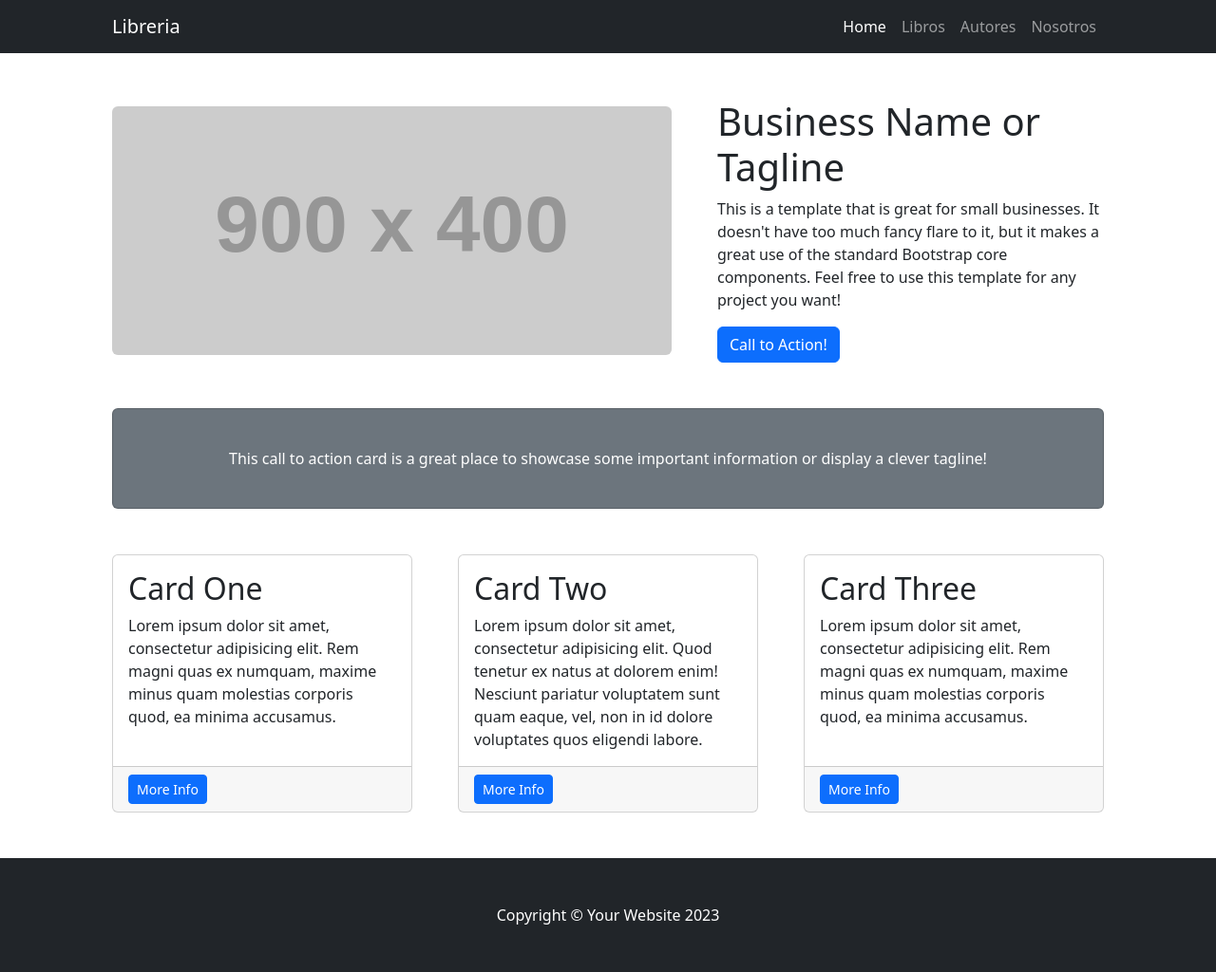
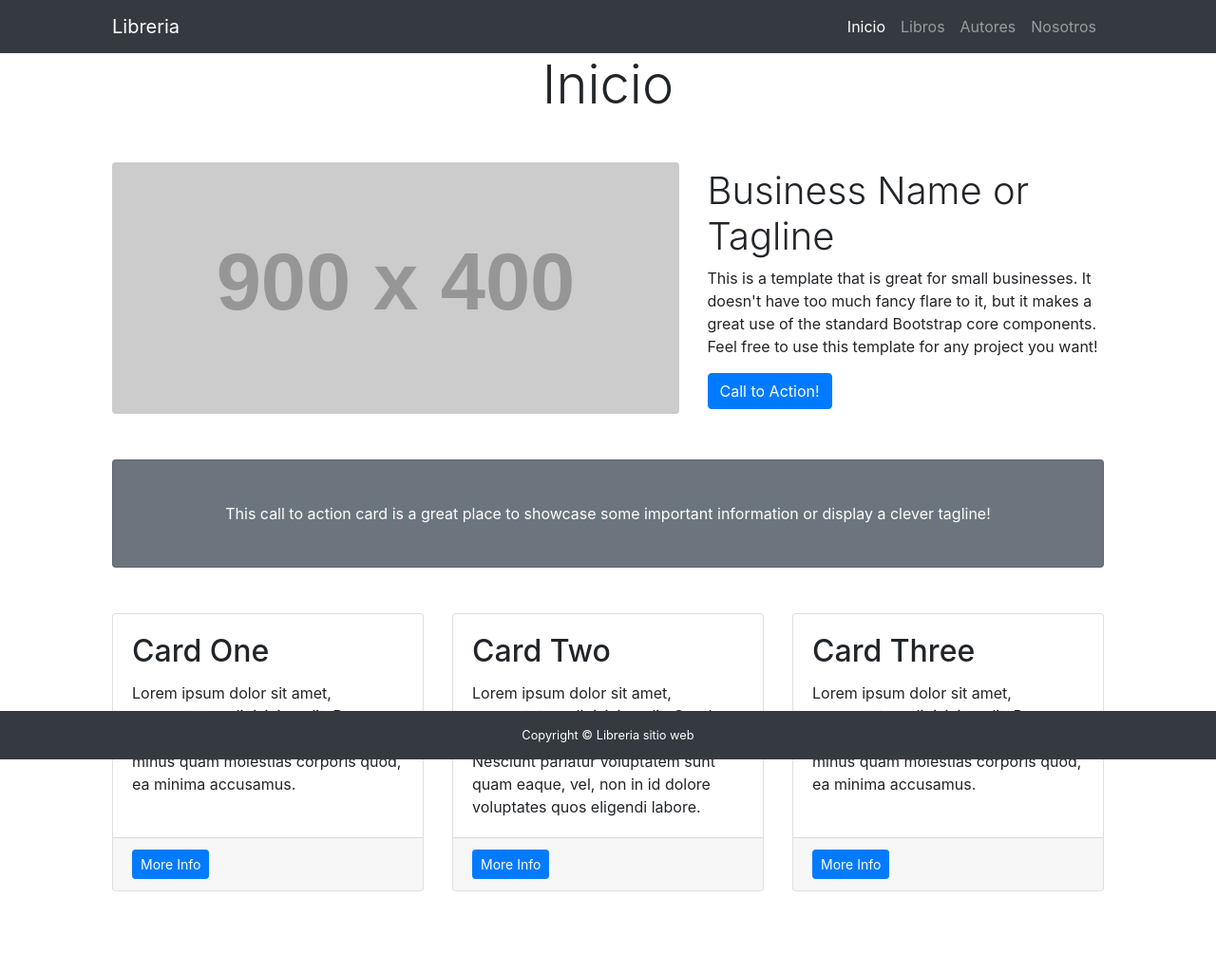
Before and after one commit to LisandroLeone1/Libreria-con-Django, a Django app: page /core/ in a window 1280 px wide. Shown: the whole page at 95% size. After the commit the page ends 939 px from the top, so only its background shows below. Run offline with Django 5.2, Linux system fonts and the light colour scheme; grey boxes labelled with a size stand in for pictures from a placeholder-image service; some libraries are stand-ins or nearby versions.

Commit message:
mejoras html

```diff
--- a/proyecto/core/templates/core/base.html
+++ b/proyecto/core/templates/core/base.html
@@ -1,26 +1,60 @@
 {% load static %}
 <!DOCTYPE html>
-<html lang="en">
+<html lang="es">
 <head>
     <meta charset="utf-8" />
     <meta name="viewport" content="width=device-width, initial-scale=1, shrink-to-fit=no" />
     <meta name="description" content="" />
     <meta name="author" content="" />
-    <title>Small Business - Start Bootstrap Template
+    <title>
+
         {% block titulo %}
         {% endblock titulo %}
+
     </title>
     <!-- Favicon-->
-    <link rel="icon" type="image/x-icon" href="assets/favicon.ico" />
+    <link rel="icon" type="image/x-icon" href="{% static 'core/assets/favicon.ico' %}" />
     <!-- Core theme CSS (includes Bootstrap)-->
     <link href="{% static 'core/css/styles.css' %}" rel="stylesheet" />
 </head>
 <body>
+    <nav class="navbar navbar-expand-lg navbar-dark bg-dark">
+        <div class="container px-5">
+            <a class="navbar-brand" href="#!">Libreria</a>
+            <button class="navbar-toggler" type="button" data-bs-toggle="collapse" data-bs-target="#navbarSupportedContent" aria-controls="navbarSupportedContent" aria-expanded="false" aria-label="Toggle navigation"><span class="navbar-toggler-icon"></span></button>
+            <div class="collapse navbar-collapse" id="navbarSupportedContent">
+                <ul class="navbar-nav ms-auto mb-2 mb-lg-0">
+                    <li class="nav-item"><a class="nav-link active" aria-current="page" href="{% url 'core:index' %}">Inicio</a></li>
+                    <li class="nav-item"><a class="nav-link" href="{% url 'libros:index' %}">Libros</a></li>
+                    <li class="nav-item"><a class="nav-link" href="{% url 'libros:lista_autores' %}">Autores</a></li>
+                    <li class="nav-item"><a class="nav-link" href="#!">Nosotros</a></li>
+                </ul>
+            </div>
+        </div>
+    </nav>
+
+    <meta charset="UTF-8">
+    <meta name="viewport" content="width=device-width, initial-scale=1.0">
+    <link rel="stylesheet" href="https://stackpath.bootstrapcdn.com/bootstrap/4.5.2/css/bootstrap.min.css">
+    <h1 class="display-4 text-center">
+        {% block body_title %}
+
+        {% endblock body_title %}
+    </h1>
+
+
+
     {% block contenido %}
     {% endblock contenido %}
+     <!-- Footer-->
+     <footer class="py-3 bg-dark fixed-bottom">
+        <div class="container px-4 px-lg-5">
+            <p class="m-0 text-center text-white small">Copyright &copy; Libreria sitio web</p>
+        </div>
+    </footer>
      <!-- Bootstrap core JS-->
      <script src="https://cdn.jsdelivr.net/npm/bootstrap@5.2.3/dist/js/bootstrap.bundle.min.js"></script>
      <!-- Core theme JS-->
-     <script src="js/scripts.js"></script>
+     <script src="{% static 'core/js/scripts.js' %}"></script>
 </body>
 </html>
--- a/proyecto/core/templates/core/index.html
+++ b/proyecto/core/templates/core/index.html
@@ -1,26 +1,16 @@
 {% extends 'core/base.html' %}
 
 {% block titulo %}
-    <h1>PROYECTO</h1>
+    PROYECTO
  {% endblock titulo %}
 
-{% block contenido %}
+ {% block body_title %}
+        Inicio
+ {% endblock body_title %}
+
+ {% block contenido %}
 
 
-    <nav class="navbar navbar-expand-lg navbar-dark bg-dark">
-        <div class="container px-5">
-            <a class="navbar-brand" href="#!">Libreria</a>
-            <button class="navbar-toggler" type="button" data-bs-toggle="collapse" data-bs-target="#navbarSupportedContent" aria-controls="navbarSupportedContent" aria-expanded="false" aria-label="Toggle navigation"><span class="navbar-toggler-icon"></span></button>
-            <div class="collapse navbar-collapse" id="navbarSupportedContent">
-                <ul class="navbar-nav ms-auto mb-2 mb-lg-0">
-                    <li class="nav-item"><a class="nav-link active" aria-current="page" href="#!">Home</a></li>
-                    <li class="nav-item"><a class="nav-link" href="{% url 'libros:index' %}">Libros</a></li>
-                    <li class="nav-item"><a class="nav-link" href="{% url 'libros:lista_autores' %}">Autores</a></li>
-                    <li class="nav-item"><a class="nav-link" href="#!">Nosotros</a></li>
-                </ul>
-            </div>
-        </div>
-    </nav>
     <!-- Page Content-->
     <div class="container px-4 px-lg-5">
         <!-- Heading Row-->
@@ -67,8 +57,5 @@
             </div>
         </div>
     </div>
-    <!-- Footer-->
-    <footer class="py-5 bg-dark">
-        <div class="container px-4 px-lg-5"><p class="m-0 text-center text-white">Copyright &copy; Your Website 2023</p></div>
-    </footer>
+
  {% endblock contenido %}
--- a/proyecto/libros/templates/libros/index.html
+++ b/proyecto/libros/templates/libros/index.html
@@ -4,8 +4,14 @@
     <h1>LIBROS</h1>
  {% endblock titulo %}
 
+ {% block body_title %}
+ App De Libros
+ {% endblock body_title %}
+
 {% block contenido %}
+<div class="container text-center">
     <button><a href="{% url 'libros:lista_libros' %}">Lista de libros</a></button>
     <button><a href="{% url 'libros:libros_create' %}">Agregar libro</a></button>
     <button><a href="{% url 'core:index' %}">Volver al inicio</a></button>
+</div>
  {% endblock contenido %}
--- a/proyecto/libros/templates/libros/libros_create.html
+++ b/proyecto/libros/templates/libros/libros_create.html
@@ -3,6 +3,10 @@
 {% block titulo %}
     <h1>Agregar libro</h1>
  {% endblock titulo %}
+
+ {% block body_title %}
+        Agregar un libro
+ {% endblock body_title %}
 
 {% block contenido %}
    <form action="" method="post">
--- a/proyecto/libros/templates/libros/lista_autores.html
+++ b/proyecto/libros/templates/libros/lista_autores.html
@@ -3,6 +3,10 @@
 {% block titulo %}
     <h1>Lista de Autores</h1>
  {% endblock titulo %}
+
+ {% block body_title %}
+        Listado De Autores
+ {% endblock body_title %}
 
 {% block contenido %}
     <form action="{% url 'libros:lista_autores' %}"method="get">
--- a/proyecto/libros/templates/libros/lista_libros.html
+++ b/proyecto/libros/templates/libros/lista_libros.html
@@ -3,6 +3,10 @@
 {% block titulo %}
     <h1>Lista de Libros</h1>
  {% endblock titulo %}
+
+ {% block body_title %}
+        Listado De libros
+ {% endblock body_title %}
 
 {% block contenido %}
     <form action="{% url 'libros:lista_libros' %}"method="get">
```
